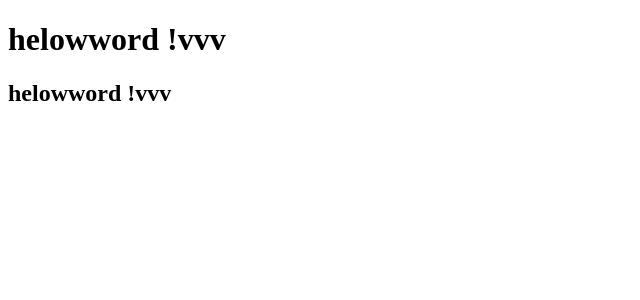
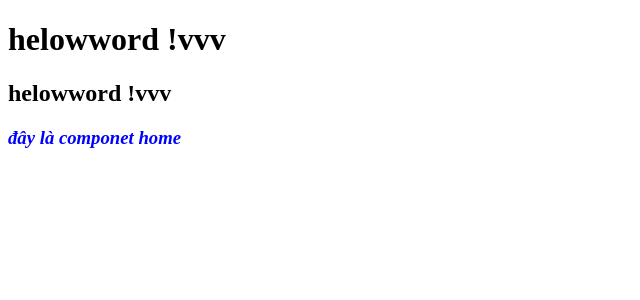
Before and after one commit to TrungNguyennd/angular, an Angular app: page / in a window 1280 px wide. Shown: the top 300 px of the page, without its empty margins (0-640 px from the left). Built offline with nearby package versions, Linux system fonts and the light colour scheme.

Commit message:
Component/

```diff
--- a/src/app/app.component.html
+++ b/src/app/app.component.html
@@ -1,2 +1,3 @@
 <h1>helowword !vvv</h1>
 <h2>helowword !vvv</h2>
+<app-home></app-home>
--- a/src/app/app.module.ts
+++ b/src/app/app.module.ts
@@ -3,10 +3,12 @@ import { BrowserModule } from '@angular/platform-browser';
 
 import { AppRoutingModule } from './app-routing.module';
 import { AppComponent } from './app.component';
+import { HomeComponent } from './home/home.component';
 
 @NgModule({
   declarations: [
-    AppComponent
+    AppComponent,
+    HomeComponent
   ],
   imports: [
     BrowserModule,
--- /dev/null
+++ b/src/app/home/home.component.html
@@ -0,0 +1 @@
+<h3 class="test">đây là componet home</h3>
--- /dev/null
+++ b/src/app/home/home.component.scss
@@ -0,0 +1,5 @@
+.test {
+  color: blue;
+  font-weight: 700;
+  font-style: italic;
+}
--- /dev/null
+++ b/src/app/home/home.component.ts
@@ -0,0 +1,15 @@
+import { Component, OnInit } from '@angular/core';
+
+@Component({
+  selector: 'app-home',
+  templateUrl: './home.component.html',
+  styleUrls: ['./home.component.scss']
+})
+export class HomeComponent implements OnInit {
+
+  constructor() { }
+
+  ngOnInit(): void {
+  }
+
+}
```
Also changed, not shown: 1 other file (tests, documents, lock files or other folders).
